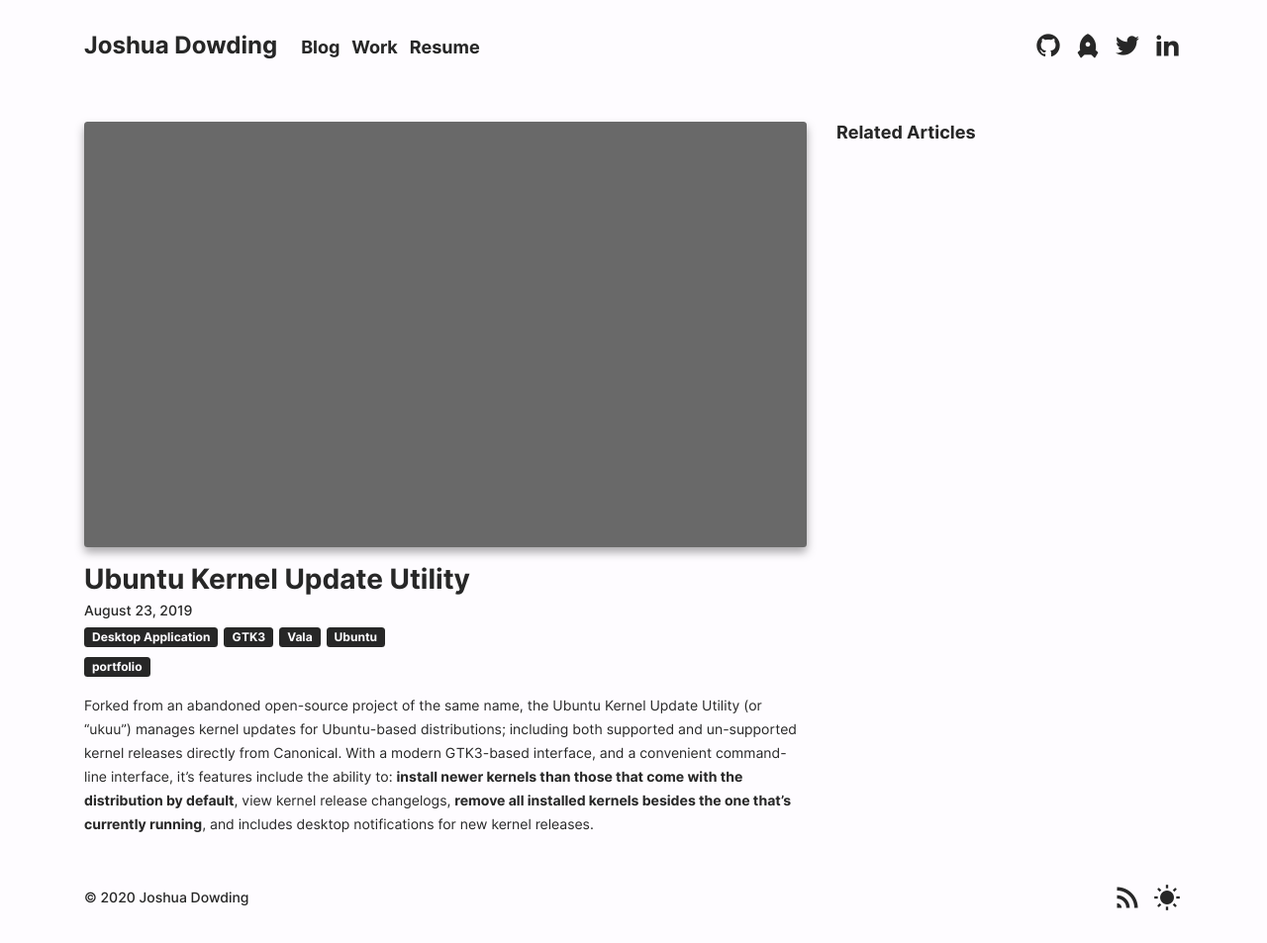
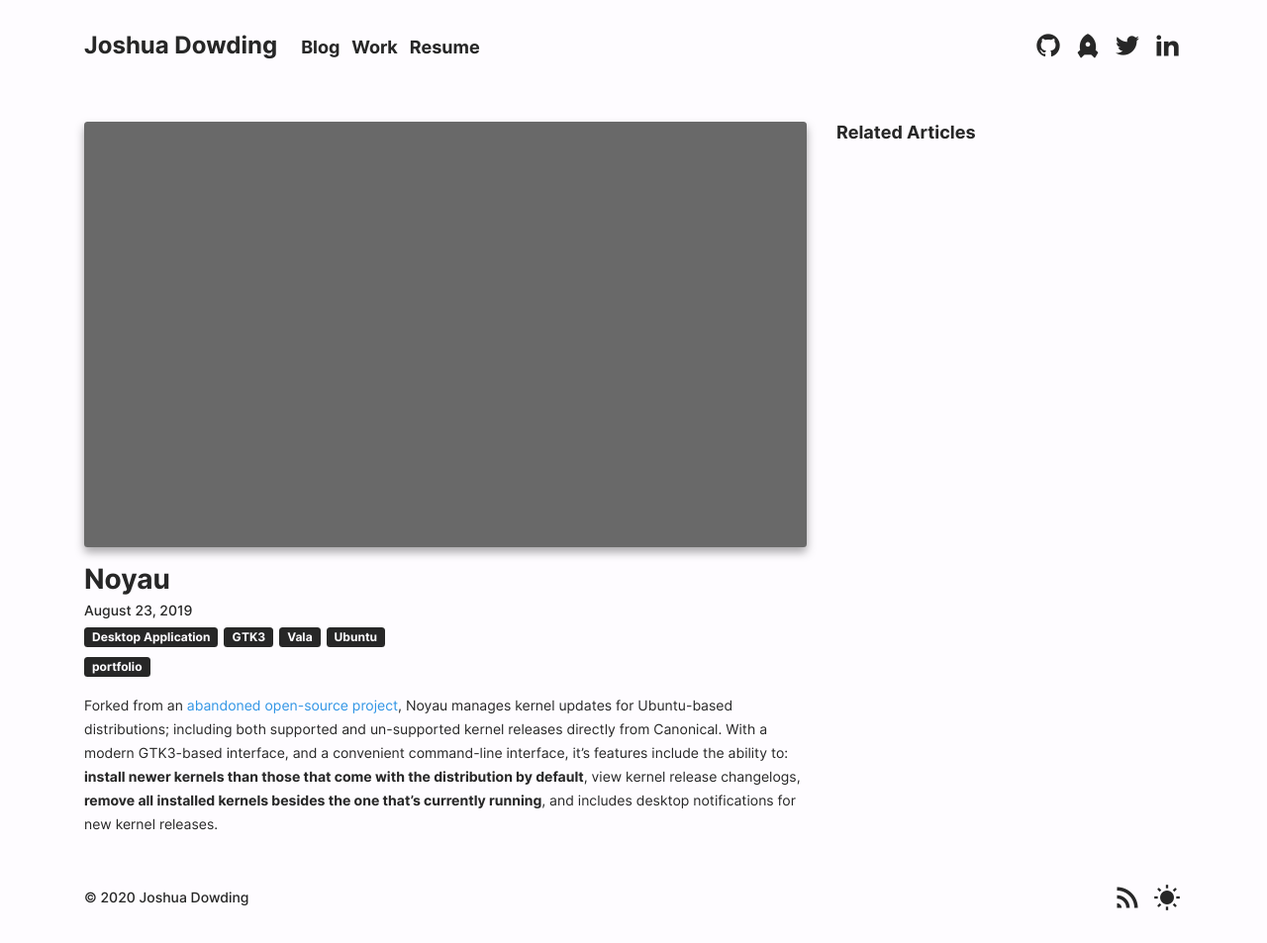
Before and after one commit to joshuadowding/jdowding.me, a Jekyll site: the page built from _posts/2019-08-23-Portfolio.md, in a window 1280 px wide. Shown: the whole page at 99% size. Built offline with Jekyll 4.4.1, drawn with Linux system fonts in a browser that asks for light colours.

Commit message:
update noyau work item

```diff
--- a/_posts/2019-08-23-Portfolio.md
+++ b/_posts/2019-08-23-Portfolio.md
@@ -1,8 +1,8 @@
 ---
 post-id: UKUU-1
 layout: post
-title: Ubuntu Kernel Update Utility
-thumbnail: /img/portfolio/ukuu/ukuu-1.jpg
+title: Noyau
+thumbnail: /img/blog/2020-01-19-1.jpg
 slide-images:
  - /img/portfolio/ukuu/ukuu-1.jpg
  - /img/portfolio/ukuu/ukuu-2.jpg
@@ -19,4 +19,4 @@
  - Ubuntu
 ---
 
-Forked from an abandoned open-source project of the same name, the Ubuntu Kernel Update Utility (or "ukuu") manages kernel updates for Ubuntu-based distributions; including both supported and un-supported kernel releases directly from Canonical. With a modern GTK3-based interface, and a convenient command-line interface, it's features include the ability to: **install newer kernels than those that come with the distribution by default**, view kernel release changelogs, **remove all installed kernels besides the one that's currently running**, and includes desktop notifications for new kernel releases.
+Forked from an [abandoned open-source project](https://github.com/teejee2008/ukuu), Noyau manages kernel updates for Ubuntu-based distributions; including both supported and un-supported kernel releases directly from Canonical. With a modern GTK3-based interface, and a convenient command-line interface, it's features include the ability to: **install newer kernels than those that come with the distribution by default**, view kernel release changelogs, **remove all installed kernels besides the one that's currently running**, and includes desktop notifications for new kernel releases.
```
